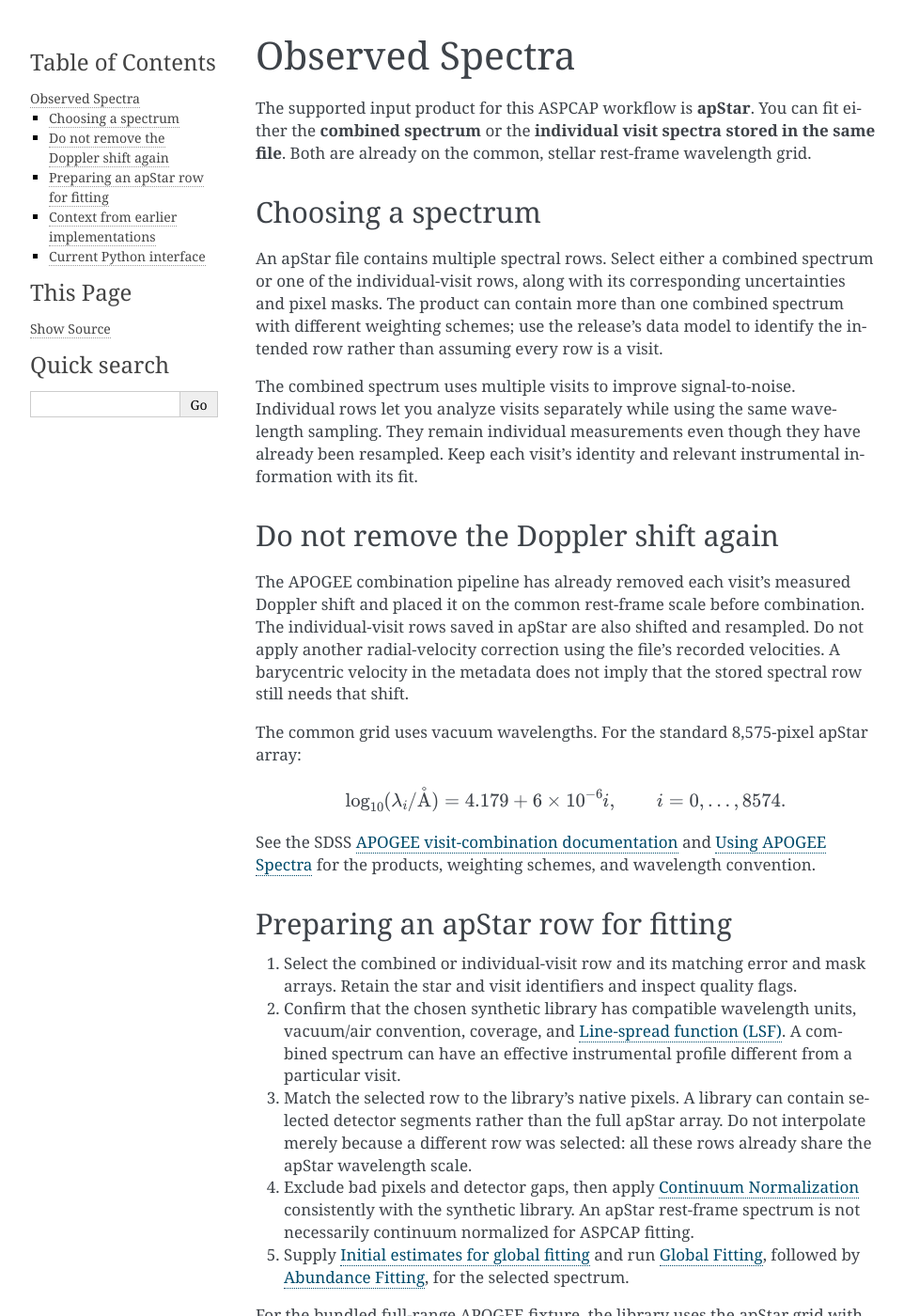
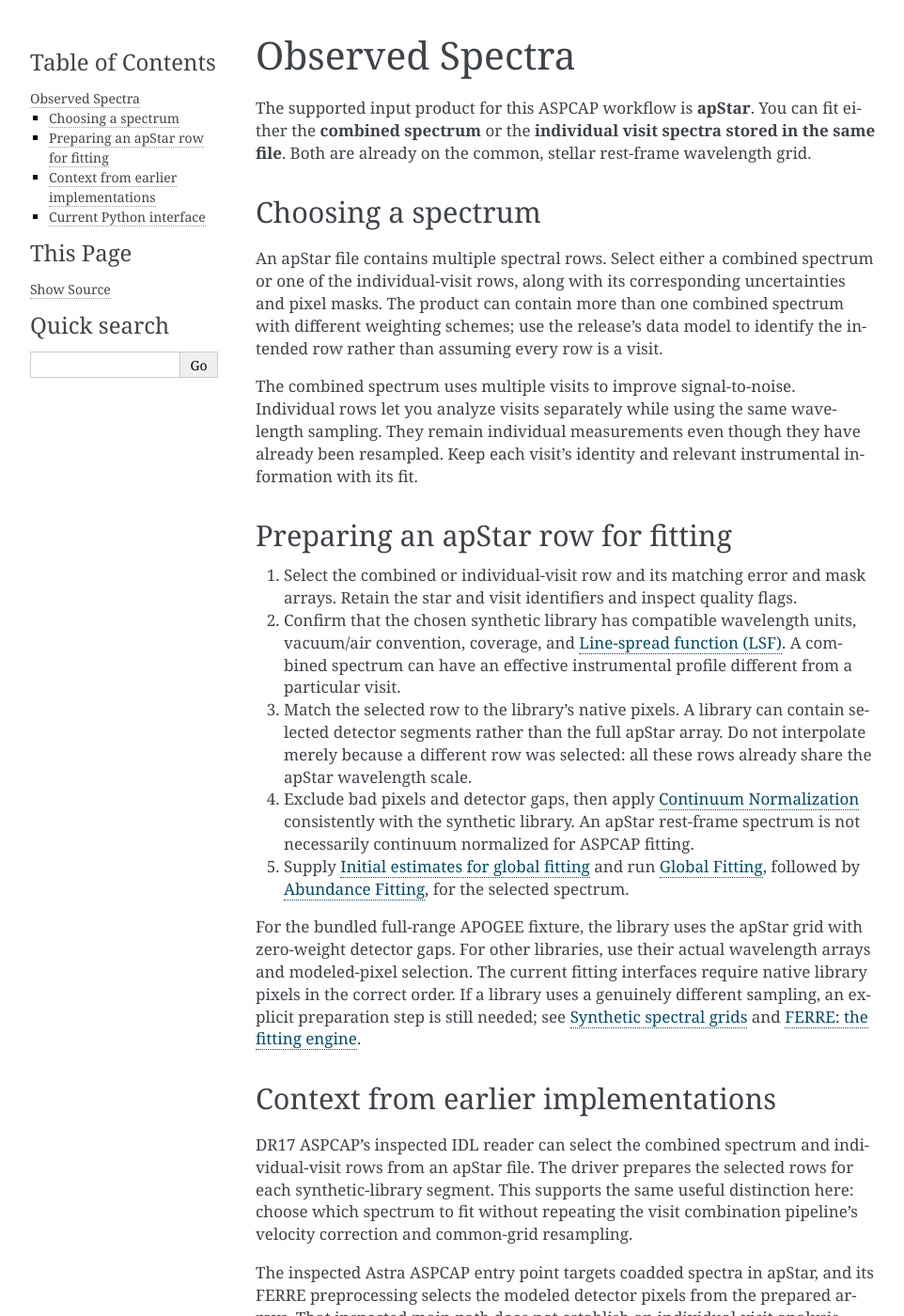
Before and after one commit to dnidever/aspcap, a Sphinx documentation site: the page built from docs/observed-spectra.rst, in a window 1280 px wide and 1400 px high. Shown: the whole window at 94% size, without its empty margins (148-1110 px from the left). Built offline with Sphinx 7.4.7, drawn with Linux system fonts in a browser that asks for light colours.

Commit message:
Remove redundant Doppler-correction section from observed spectra guide

```diff
--- a/docs/observed-spectra.rst
+++ b/docs/observed-spectra.rst
@@ -19,29 +19,6 @@ Individual rows let you analyze visits separately while using the same
 wavelength sampling. They remain individual measurements even though they
 have already been resampled. Keep each visit's identity and relevant
 instrumental information with its fit.
-
-Do not remove the Doppler shift again
--------------------------------------
-
-The APOGEE combination pipeline has already removed each visit's measured
-Doppler shift and placed it on the common rest-frame scale before combination.
-The individual-visit rows saved in apStar are also shifted and resampled.
-Do not apply another radial-velocity correction using the file's recorded
-velocities. A barycentric velocity in the metadata does not imply that the
-stored spectral row still needs that shift.
-
-The common grid uses vacuum wavelengths. For the standard 8,575-pixel apStar
-array:
-
-.. math::
-
-   \log_{10}(\lambda_i / \mathrm{\mathring{A}}) = 4.179 + 6\times10^{-6}i,
-   \qquad i=0,\ldots,8574.
-
-See the SDSS `APOGEE visit-combination documentation
-<https://www.sdss4.org/dr17/irspec/spectral_combination/>`_ and
-`Using APOGEE Spectra <https://www.sdss4.org/dr17/irspec/spectra/>`_ for the
-products, weighting schemes, and wavelength convention.
 
 Preparing an apStar row for fitting
 -----------------------------------
```
